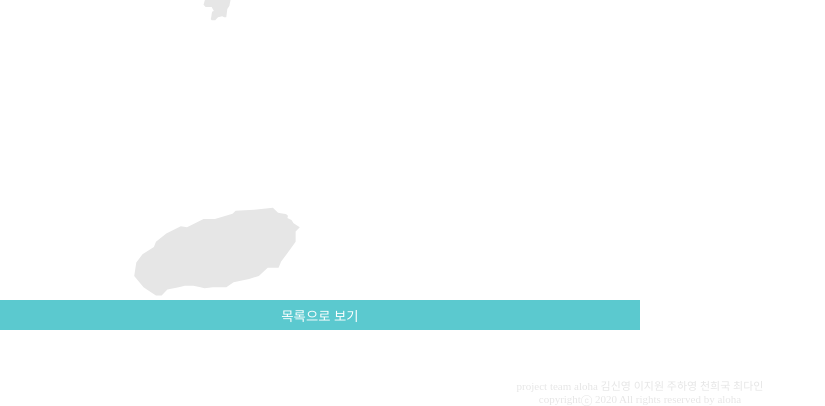
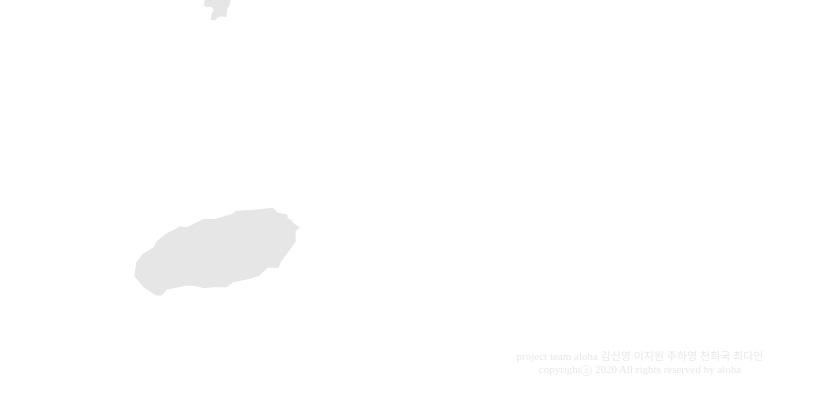
Before and after one commit to joohayoung/waple-art_hackathon, a Django app: page /map/ in a window 1280 px wide. Shown: the part 1236-1642 px from the top of the page, without its empty margins (0-825 px from the left). After the commit the page ends 1612 px from the top, so only its background shows below. Run offline with Django 3.2, Linux system fonts and the light colour scheme; a user stored in the database is signed in; data comes from the database, SQL or seed files in the repository; some web fonts are replaced.

Commit message:
map ver2 modified

```diff
--- a/web/artproject/mainapp/templates/mainapp/map.html
+++ b/web/artproject/mainapp/templates/mainapp/map.html
@@ -126,11 +126,11 @@
         </svg>
 </div>
 <!-- 원래있던거 지도 성공하면 지우기 -->
-<button id="viewlist" class='map_bt' onclick="viewMore()">목록으로 보기</button>
+<!-- <button id="viewlist" class='map_bt' onclick="viewMore()">목록으로 보기</button>
 <div id='postlist' style="display: none;">
     <table>
         {% for list in postlist %}
-            <!-- 게시글 클릭시 세부페이지로 넘어갑니다-->
+
             <ul style="border: 5px solid red;">
                 <li>
                     <a href="/{{list.pk}}/"> {{list.name}} </a>
@@ -152,5 +152,5 @@
             viewlist.innerText='목록으로 보기';
         }
     }
-</script>
+</script> -->
 {% endblock %}
--- a/web/artproject/mainapp/views.py
+++ b/web/artproject/mainapp/views.py
@@ -35,7 +35,7 @@ def map(request):
 
     context['list'] = {'Seoul':Seoul, 'Busan':Busan, 'Gwangju':Gwangju, 'Ulsan':Ulsan, 'Daegu':Daegu, 'Daejeon':Daejeon, 'Incheon':Incheon,
                         'GG':GG, 'GW':GW, 'CN':CN, 'CB':CB, 'GB':GB, 'JB':JB, 'GN':GN, 'JN':JN, 'Jeju':Jeju}
-    context['postlist'] = postlist # real 게시물 전체 복록
+    # context['postlist'] = postlist # real 게시물 전체 복록
     print(context['list'])
     return render(request, 'mainapp/map.html', context)
 
@@ -82,6 +82,7 @@ def remove_post(request, pk):
         return redirect('mainapp:map')
     return render(request, 'mainapp/remove_post.html', {'Post': post})
 
+@login_required(login_url='/accountapp/login')
 def RegionPostList(request, num):
     postlist = Post.objects.filter(user = request.user)
     context={}
```
